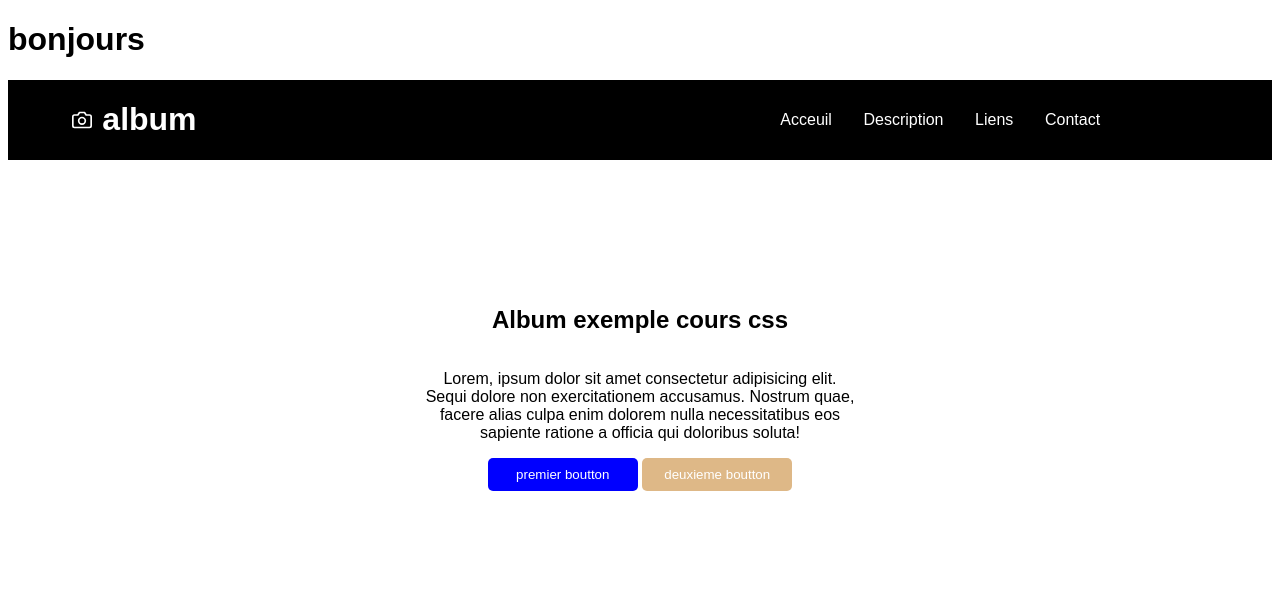
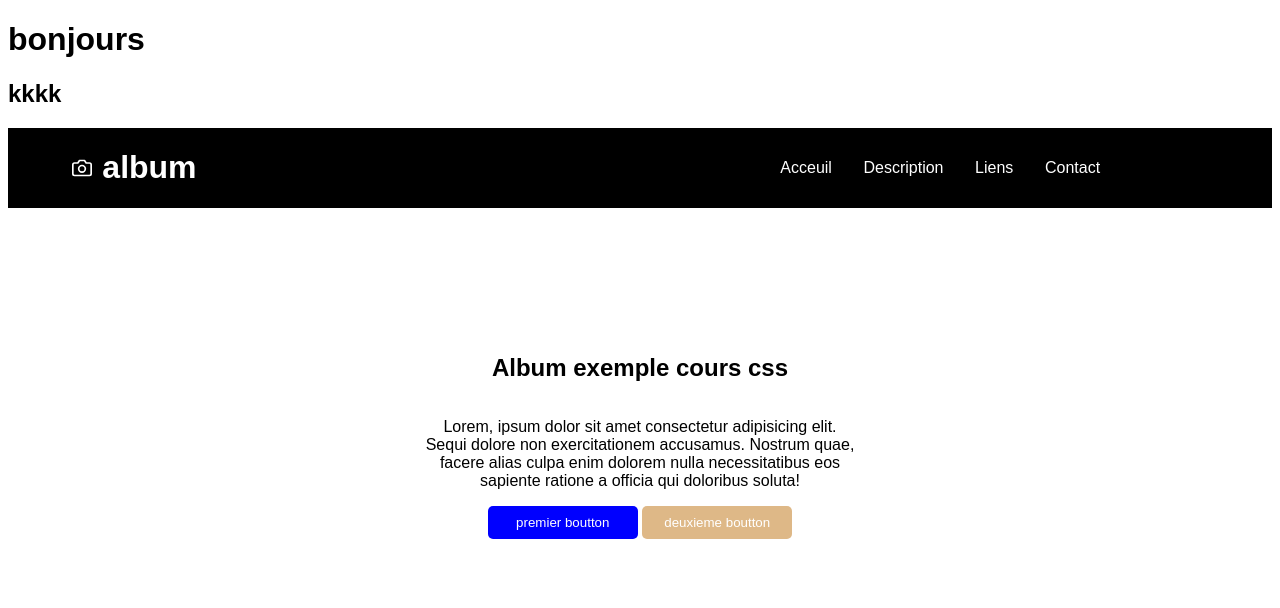
Before and after one commit to Giove-AlexisDev-WEB/Site_Cours_html, a plain HTML site: page index.html in a window 1280 px wide. Shown: the top 608 px of the page. Drawn offline with Linux system fonts and the light colour scheme.

Commit message:
C'est fais

```diff
--- a/index.html
+++ b/index.html
@@ -7,6 +7,7 @@
     <body>
 
         <h1>bonjours</h1>
+        <h2>kkkk</h2>
 
         <!-- bar de navigation -->
         <div class="header">
```
